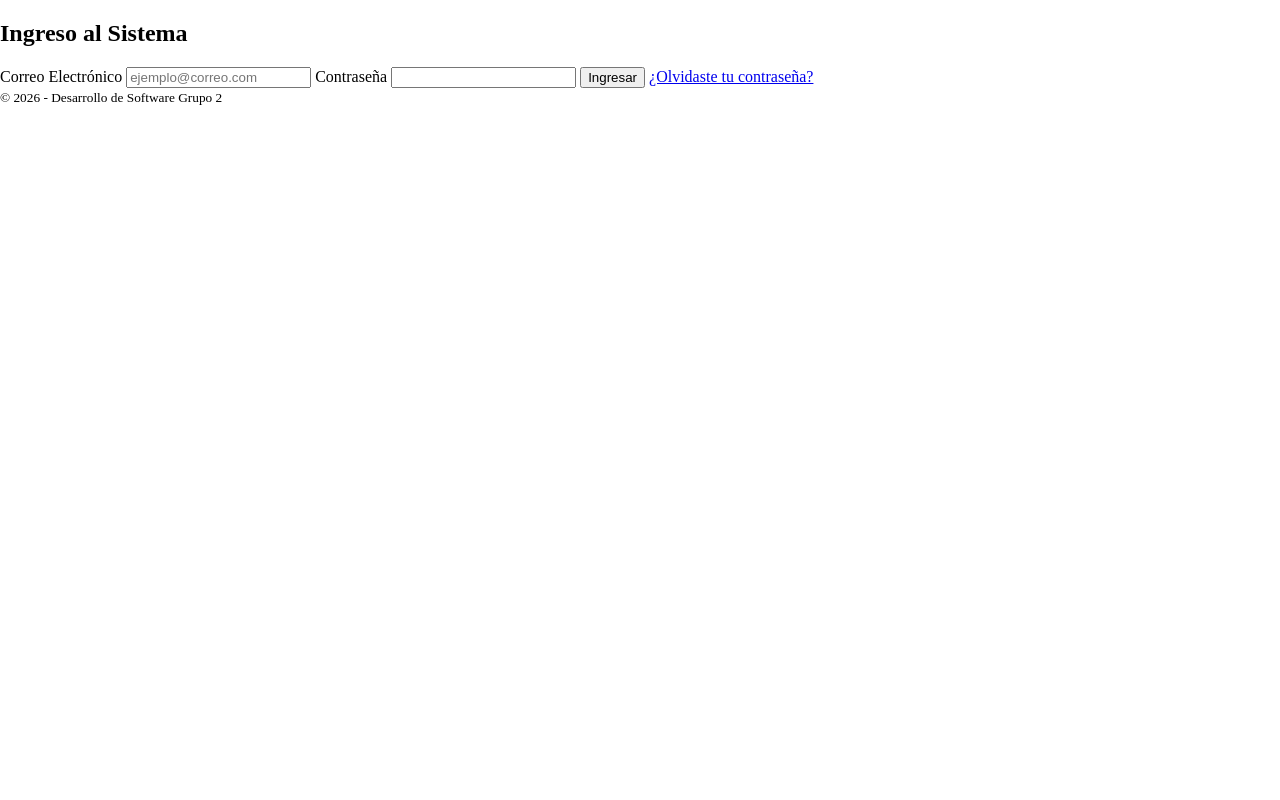
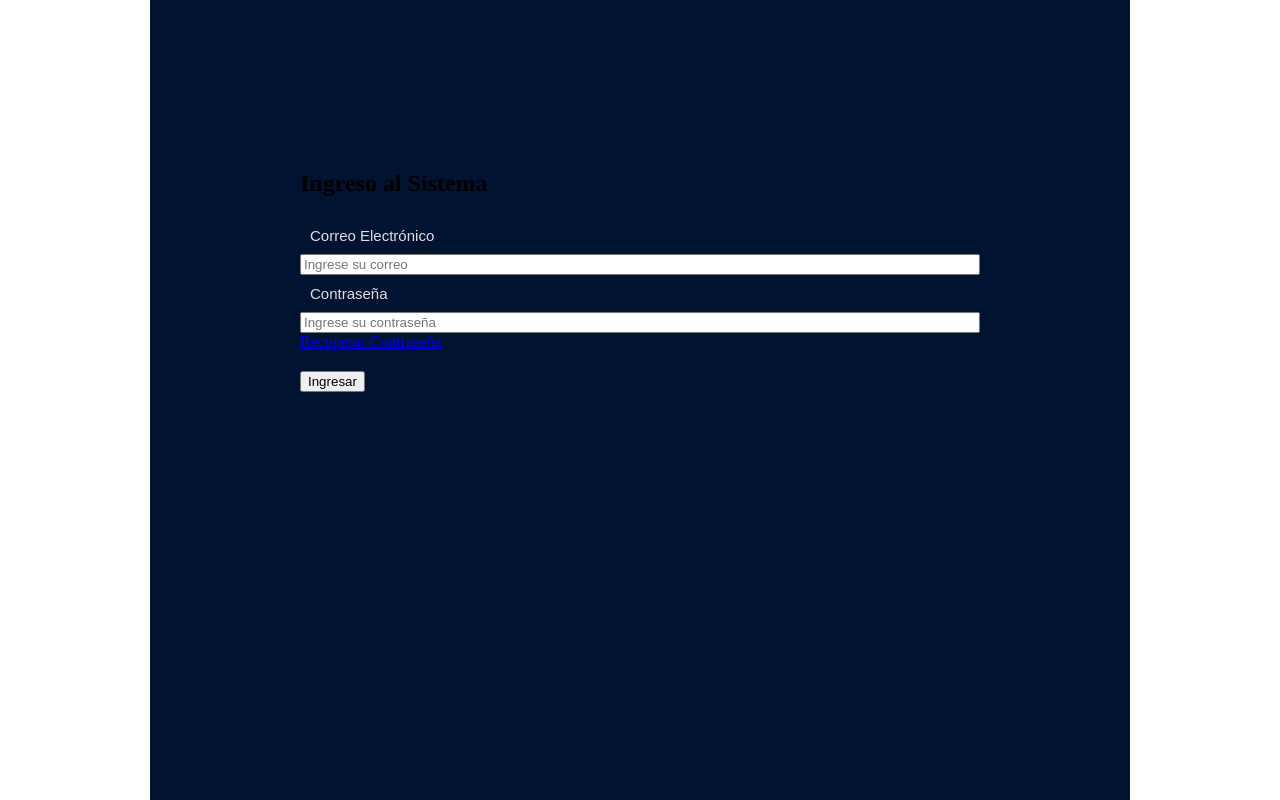
Before and after one commit to devfernandez02-svg/PP1-2026-grupo2, a plain HTML site: page frontend/login.html in a window 1280 px wide. Shown: the top 800 px of the page. Drawn offline with Linux system fonts and the light colour scheme.

Commit message:
Cambios 2 CSS

```diff
--- a/frontend/login.html
+++ b/frontend/login.html
@@ -4,29 +4,36 @@
     <meta charset="UTF-8">
     <title>Sistema de Gestión - Iniciar Sesión</title>
     <link rel="stylesheet" href="style-login.css">
+
 </head>
 <body>
     <header>
 
     </header>
     <main>
-        <div></div>
+        <div class="inicio-sesion">
         <h2>Ingreso al Sistema</h2>
+        <div class="Campo">
         <form>
+            <div class="grupo-campo">
             <label for="usuario-email">Correo Electrónico</label>
-            <input type="email" id="usuario-email" name="email" required placeholder="ejemplo@correo.com">
+            <input type="email" id="usuario-email" name="email" required placeholder="Ingrese su correo">
 
-            <label for="usuario-password">Contraseña</label>
-            <input type="password" id="usuario-password" name="password" required>
+            <label id="contraseña"  for="usuario-password">Contraseña</label>
+            <input type="password" id="usuario-password" name="password" required placeholder="Ingrese su contraseña">
+                <a href="recuperar.html">Recuperar Contraseña</a>
+        </div>
 
             <button type="submit">Ingresar</button>
 
-            <a href="recuperar.html">¿Olvidaste tu contraseña?</a>
+
         </form>
+        </div>
+        </div>
     </main>
 
     <footer>
-        <small>© 2026 - Desarrollo de Software Grupo 2</small>
+
     </footer>
 </body>
 </html>
--- a/frontend/style-login.css
+++ b/frontend/style-login.css
@@ -3,3 +3,28 @@ body{
     padding: 0;
     box-sizing: border-box;
 }
+
+.inicio-sesion{
+    margin-left: 150px;
+    margin-right: 150px;
+    height: 100vh;
+    background-color: #001330;
+    padding: 150px;
+    /* display: flex;*/
+    justify-content: center;
+    align-items: center;
+
+}
+
+.grupo-campo{
+    display: flex;
+    flex-direction: column;    /* Fuerza a que el input vaya abajo del texto */
+    margin-bottom: 20px;       /* Separa un campo del siguiente */
+}
+.grupo-campo label {
+    color: #e0e0e0;            /* Gris claro/blanco para que sea perfectamente legible */
+    margin-bottom: px;
+    font-family: sans-serif;
+    font-size: 15px;
+    padding: 10px;
+}
```
